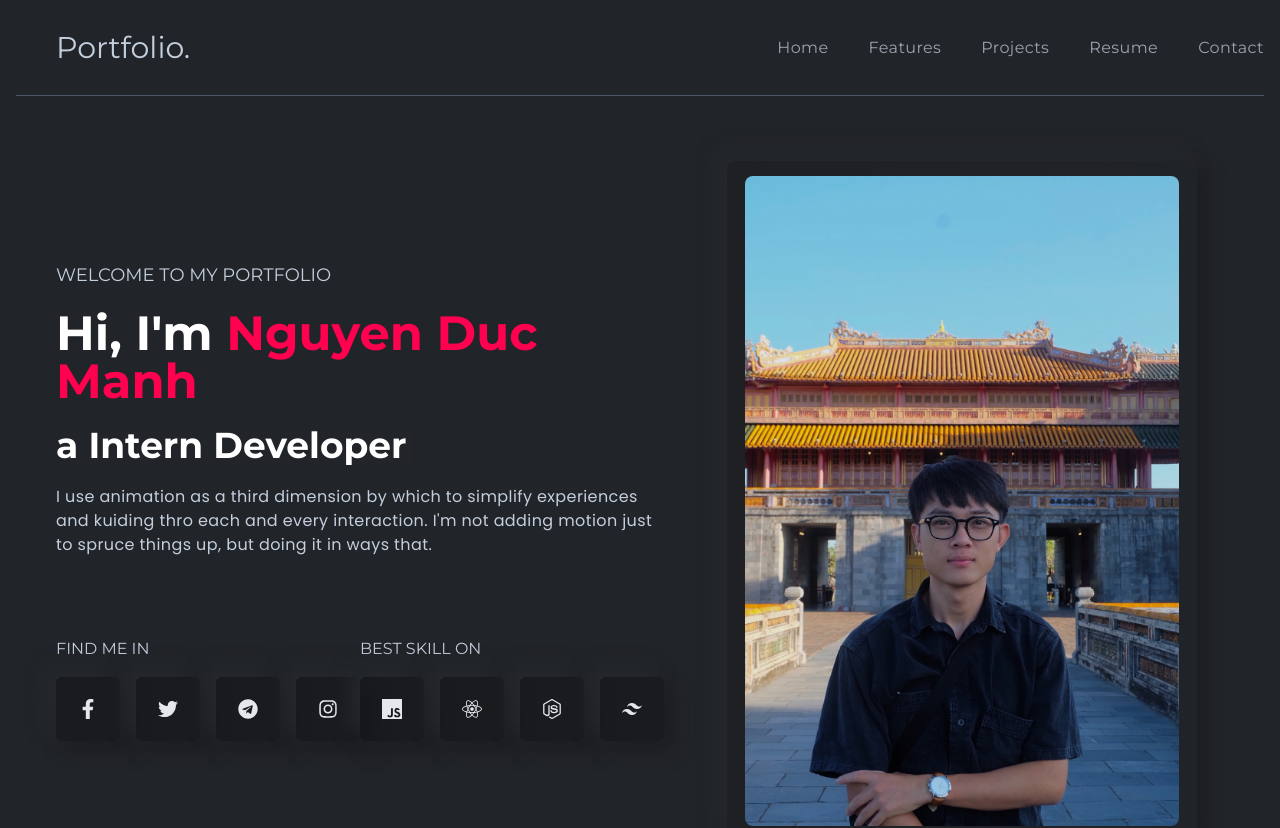
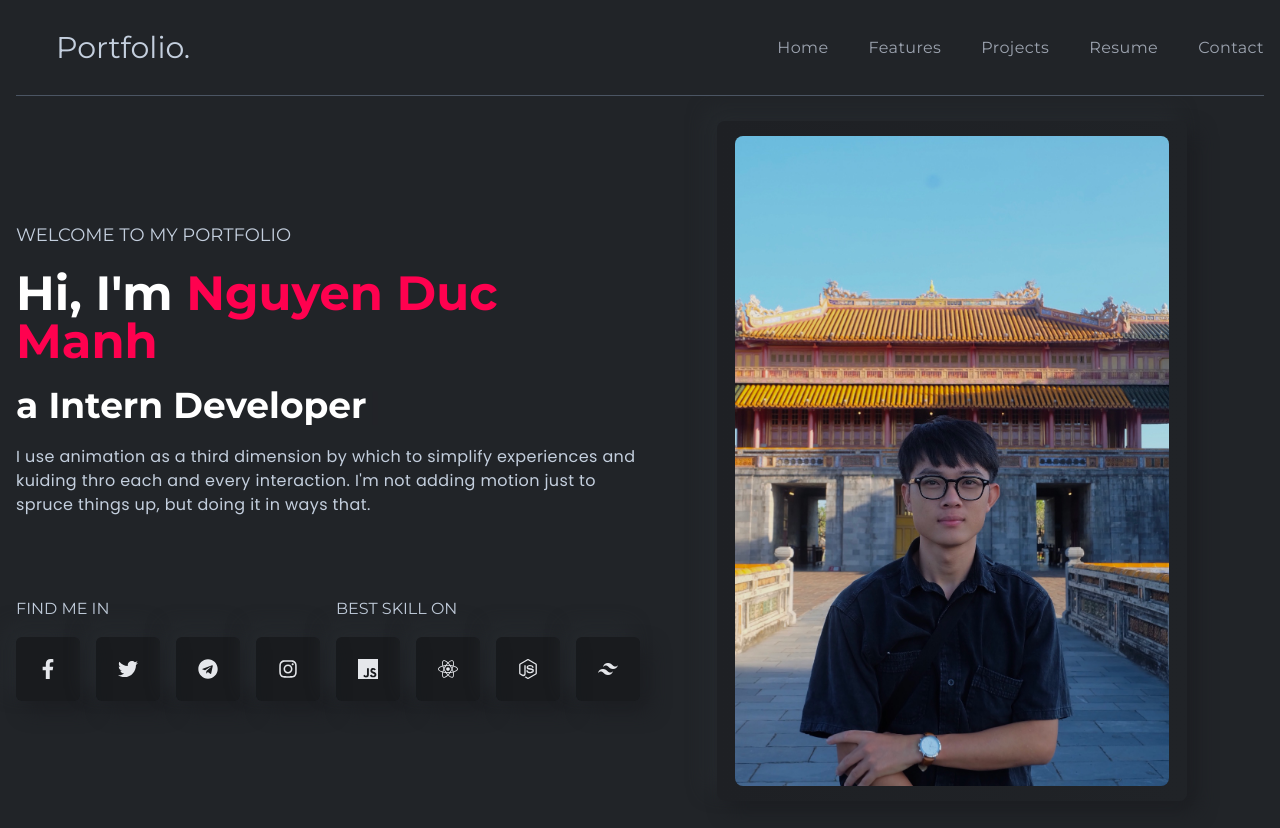
Before and after one commit to xekomonh241/portfolio-master, a React (Create React App) app: page / in a window 1280 px wide. Shown: the top 828 px of the page. Built offline with nearby package versions, Linux system fonts and the light colour scheme.

Commit message:
Complete Banner

```diff
--- a/src/components/banner/Banner.jsx
+++ b/src/components/banner/Banner.jsx
@@ -5,7 +5,7 @@ const Banner = () => {
   return (
     <section
       id="home"
-      className="w-full pl-10 pt-20 pb-20 flex flex-col gap-10 xl:gap-0 lgl:flex-row items-center border-b-[1px] font-titleFont border-b-black"
+      className="w-full pt-10 pb-20 flex flex-col gap-10 xl:gap-0 lgl:flex-row items-center border-b-[1px] font-titleFont border-b-black"
     >
       <LeftBanner />
       <RightBanner />
```
